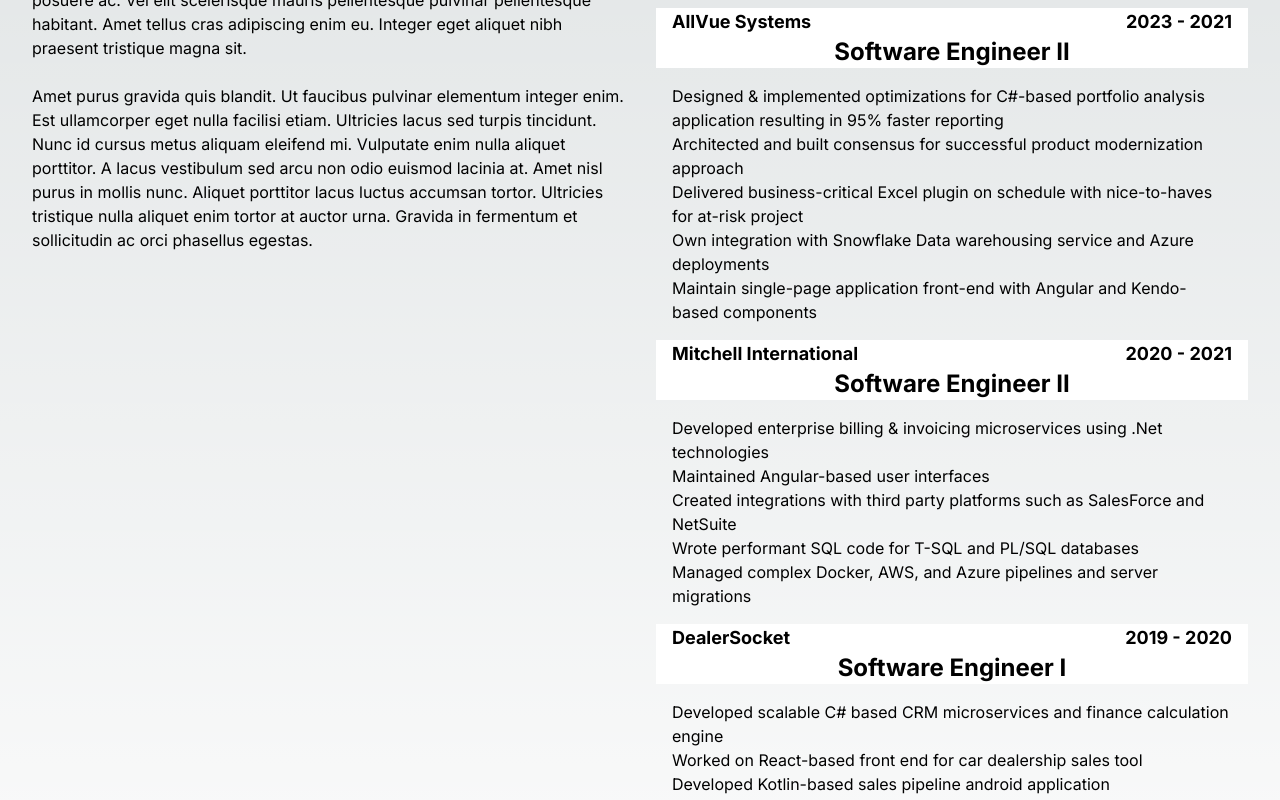
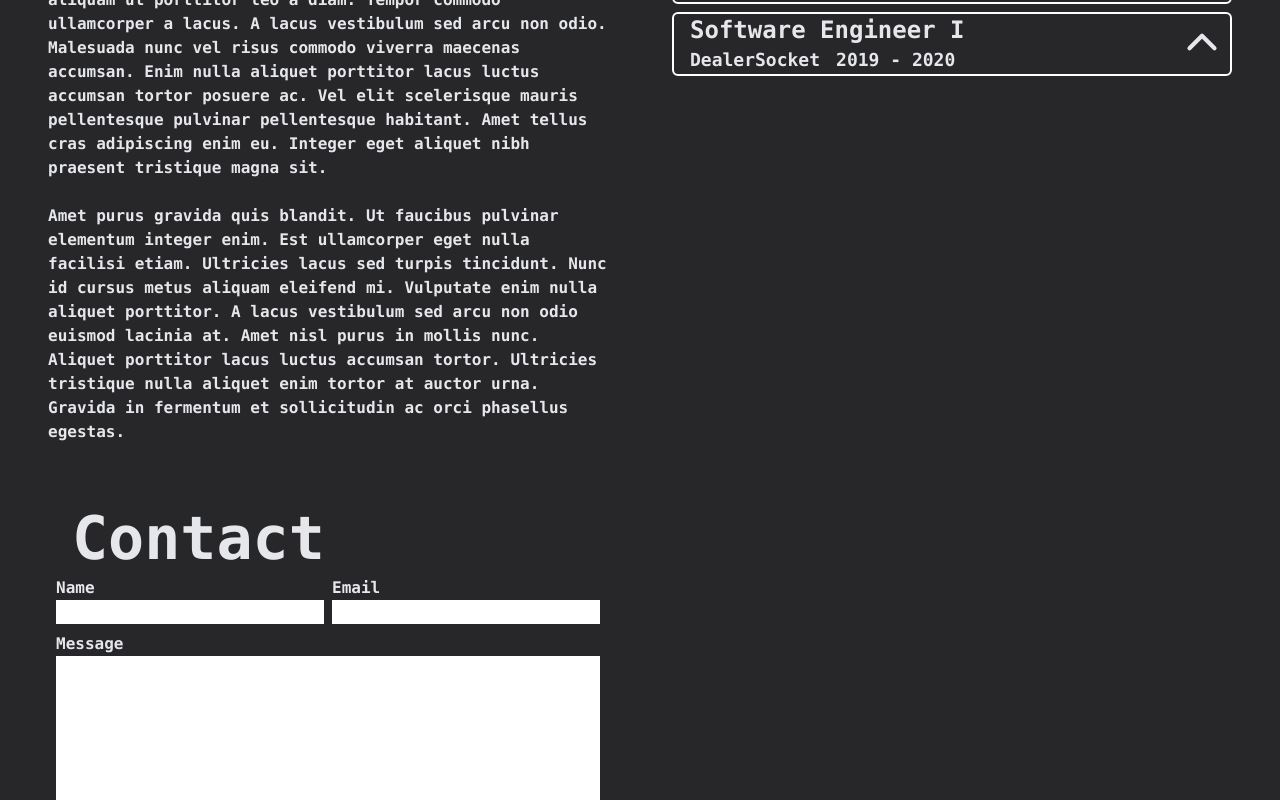
Before and after one commit to jspence12/info.joshspence.web, a Next.js app: page / in a window 1280 px wide. Shown: the part 640-1440 px from the top of the page. Built offline with nearby package versions, Linux system fonts and the light colour scheme.

Commit message:
general experimental changes

```diff
--- /dev/null
+++ b/public/chevron-up.tsx
@@ -0,0 +1,18 @@
+export default function ChevronUp() {
+  return (
+    <svg
+      xmlns="http://www.w3.org/2000/svg"
+      fill="none"
+      viewBox="0 0 24 24"
+      strokeWidth="2.5"
+      stroke="currentColor"
+      className="w-6 h-6"
+    >
+      <path
+        strokeLinecap="round"
+        strokeLinejoin="round"
+        d="m4.5 15.75 7.5-7.5 7.5 7.5"
+      />
+    </svg>
+  );
+}
--- a/src/app/page.tsx
+++ b/src/app/page.tsx
@@ -5,22 +5,24 @@
 import { workExperience } from "./lib/data/experience";
 import ContactForm from "./ui/contact/contact-form";
 import About from "./ui/about/about";
+import Section from "./ui/common/section";
 
 export default function Home() {
   return (
-    <div>
+    <div className="bg-zinc-800 font-mono">
       <div className="w-full">
         <Hero />
-        <main className="grid grid-cols-2 gap-8 m-8">
-          <div className="max-md:col-span-2">
+        <main className="grid grid-cols-2 gap-8 m-8 max-md:m-2 bg">
+          <div className="absolute bg-white w-60 h-40 z-0 -ms-1 -mt-1 rounded-" />
+          <Section title="Hello World">
             <About />
-          </div>
-          <div className="max-md:col-span-2">
+          </Section>
+          <Section title="Experience">
             <WorkHistory jobs={workExperience} />
-          </div>
-          <div className="col-span-2">
+          </Section>
+          <Section title="Contact">
             <ContactForm />
-          </div>
+          </Section>
         </main>
       </div>
     </div>
--- a/src/app/ui/about/about.tsx
+++ b/src/app/ui/about/about.tsx
@@ -1,7 +1,6 @@
 export default function About() {
   return (
     <section aria-label="About">
-      <h2 className="text-6xl">About</h2>
       <article className="flex flex-col justify-center">
         <p>
           Lorem ipsum dolor sit amet, consectetur adipiscing elit, sed do
--- /dev/null
+++ b/src/app/ui/common/section.tsx
@@ -0,0 +1,17 @@
+export interface SectionProps {
+  children: React.ReactElement | React.ReactElement[];
+  title: string;
+}
+
+export default function Section({ children, title }: SectionProps) {
+  return (
+    <>
+      <section
+        className={`max-md:col-span-2 z-10 p-4 font-bold bg-zinc-800 text-gray-200`}
+      >
+        <h4 className="text-6xl ms-6 mb-2">{title}</h4>
+        {children}
+      </section>
+    </>
+  );
+}
--- a/src/app/ui/contact/contact-form.tsx
+++ b/src/app/ui/contact/contact-form.tsx
@@ -12,7 +12,7 @@
           Name
         </label>
         <input
-          className="w-full"
+          className="w-full text-black"
           id={fieldIds.name}
           name="name"
           type="text"
@@ -25,7 +25,7 @@
           Email
         </label>
         <input
-          className="w-full"
+          className="w-full text-black"
           id={fieldIds.email}
           name="email"
           type="email"
@@ -38,9 +38,11 @@
           Message
         </label>
         <textarea
-          className="w-full"
+          className="w-full resize-none text-black"
           id={fieldIds.message}
           name="message"
+          maxLength={2000}
+          rows={10}
           required
         ></textarea>
       </div>
--- a/src/app/ui/hero/console-header.tsx
+++ b/src/app/ui/hero/console-header.tsx
@@ -42,7 +42,7 @@
   }, [title, subtitle]);
 
   return (
-    <div className="bg-zinc-700 max-sm:h-50 h-80 max-sm:pt-10 pt-20">
+    <div className="bg-black max-sm:h-50 h-80 max-sm:pt-10 pt-20 font-mono">
       <header className="hero max-w-screen-xl flex items-center text-white mx-12">
         <hgroup>
           <h1
@@ -50,7 +50,7 @@
             aria-label={title}
           >
             {header}
-            {showCursor && "|"}
+            {showCursor && "_"}
           </h1>
           <p
             role="doc-subtitle"
--- a/src/app/ui/work-history/work-history-item.tsx
+++ b/src/app/ui/work-history/work-history-item.tsx
@@ -1,23 +1,45 @@
 import Job from "@/app/lib/models/job";
-
+import Chevron from "@/../public/chevron-up";
 export interface WorkHistoryItemProps {
   job: Job;
+  isExpanded: boolean;
+  onClick: () => void;
 }
 
-export default function WorkHistoryItem(props: WorkHistoryItemProps) {
-  const { job } = { ...props };
+export default function WorkHistoryItem({
+  job,
+  isExpanded,
+  onClick,
+}: WorkHistoryItemProps) {
   return (
     <article aria-label={`${job.company} experience`}>
-      <header className="sticky top-0 bg-white">
-        <div className="flex justify-between text-lg font-bold mx-4">
-          <a href={job.url}>{job.company}</a>
-          <h4 className="text-right">
-            {job.startYear} - {job.endYear || "Present"}
-          </h4>
+      <button
+        className="max-md:sticky max-md:top-0 cursor-pointer w-full text-start border-white border-2 rounded-md flex justify-between mb-2 bg-zinc-800"
+        aria-expanded={isExpanded}
+        onClick={onClick}
+      >
+        <div>
+          <h5 className=" text-2xl mx-4 text-start">{job.title}</h5>
+          <div className="flex text-lg flex-wrap">
+            <h4 className="ms-4">{job.company}</h4>
+            <h4 className="ms-4">
+              {job.startYear} - {job.endYear || "Present"}
+            </h4>
+          </div>
         </div>
-        <h5 className="text-center text-2xl font-bold mx-4">{job.title}</h5>
-      </header>
-      <ul className="m-4" aria-label={`${job.company} responsibilites`}>
+        <div
+          className={`m-2 w-10 h-full ${
+            isExpanded ? "rotate-180" : "rotate-0"
+          }`}
+        >
+          <Chevron />
+        </div>
+      </button>
+      <ul
+        className={`m-4 ${!isExpanded && "hidden"}`}
+        aria-label={`${job.company} responsibilites`}
+        aria-hidden={!isExpanded}
+      >
         {job.responsibilites.map((responsibility, index) => (
           <li key={index}>{responsibility}</li>
         ))}
--- a/src/app/ui/work-history/work-history.tsx
+++ b/src/app/ui/work-history/work-history.tsx
@@ -1,17 +1,33 @@
 import Job from "@/app/lib/models/job";
 import WorkHistoryItem from "./work-history-item";
+import { useState } from "react";
 
 export interface WorkHistoryProps {
   jobs: Job[];
 }
 
-export default function WorkHistory(props: WorkHistoryProps) {
-  const { jobs } = { ...props };
+export default function WorkHistory({ jobs }: WorkHistoryProps) {
+  const [openItem, setOpenItem] = useState("");
+
+  const onItemClick = (selectedItem: string): void => {
+    if (openItem === selectedItem) {
+      setOpenItem("");
+    } else {
+      setOpenItem(selectedItem);
+    }
+  };
+
   return (
     <section className="w-full" id="Experience" aria-label="work experience">
-      <h2 className="text-6xl">Experience</h2>
       {jobs.map((job) => (
-        <WorkHistoryItem job={job} key={job.company} />
+        <WorkHistoryItem
+          job={job}
+          key={job.company}
+          isExpanded={openItem == job.company}
+          onClick={() => {
+            onItemClick(job.company);
+          }}
+        />
       ))}
     </section>
   );
```
Also changed, not shown: public/circle.svg (added), 1 other file (tests, documents, lock files or other folders).
